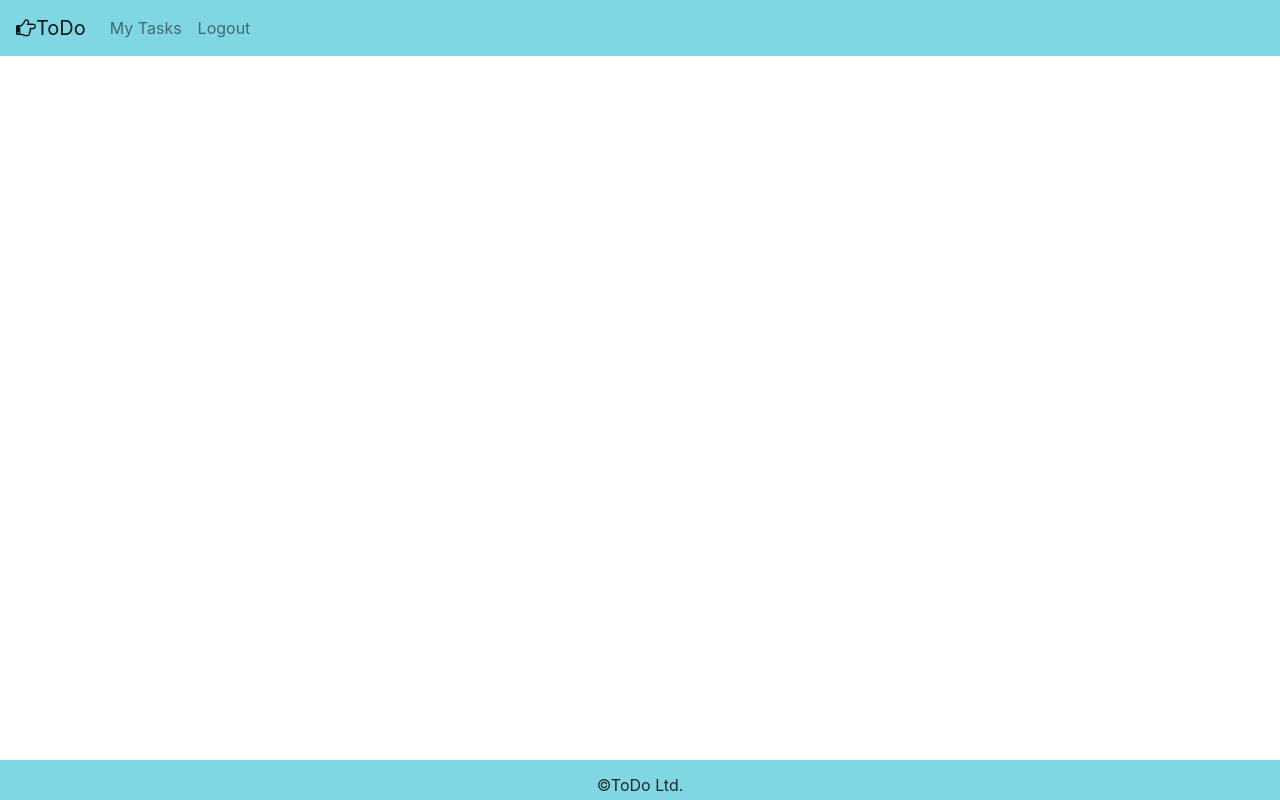
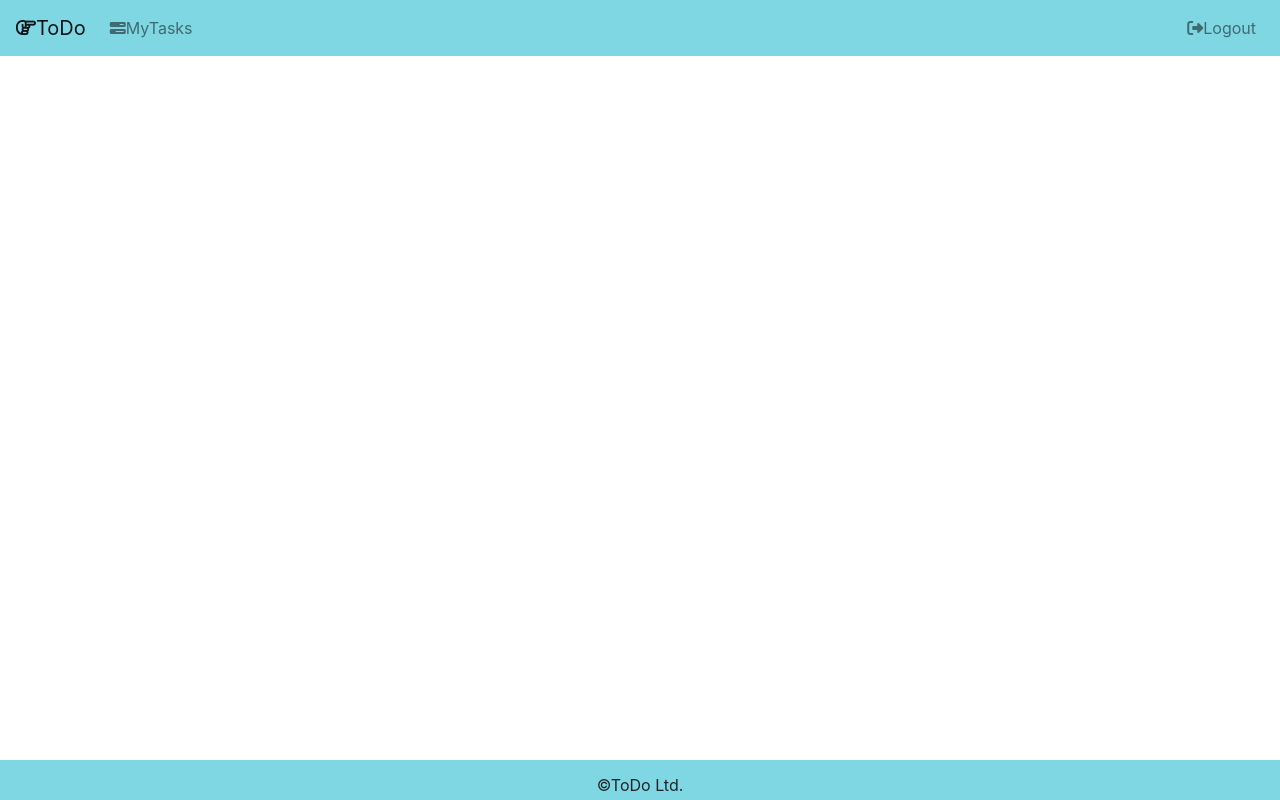
Before and after one commit to deepakbeatz/ToDo, a React (Create React App) app: page / in a window 1280 px wide. Built offline with nearby package versions, Linux system fonts and the light colour scheme.

Commit message:
initial commit

```diff
--- a/package.json
+++ b/package.json
@@ -7,7 +7,6 @@
     "@testing-library/react": "^9.4.0",
     "@testing-library/user-event": "^7.2.1",
     "bootstrap": "^4.4.1",
-    "font-awesome": "^4.7.0",
     "radium": "^0.26.0",
     "react": "^16.12.0",
     "react-bootstrap": "^1.0.0-beta.16",
--- a/public/index.html
+++ b/public/index.html
@@ -28,6 +28,7 @@
     <title>ToDo</title>
   </head>
   <body>
+    <script src="https://kit.fontawesome.com/3a7dd267be.js" crossorigin="anonymous"></script>
     <noscript>You need to enable JavaScript to run this app.</noscript>
     <div id="root"></div>
     <!--
--- a/src/Components/Navbar.js
+++ b/src/Components/Navbar.js
@@ -1,5 +1,5 @@
 import React,{Component} from 'react';
-import {Navbar,Nav,NavDropdown,Form,FormControl,Button} from 'react-bootstrap';
+import {Navbar,Nav} from 'react-bootstrap';
 import './navbar.css';
 
 class navbar extends Component{
@@ -8,13 +8,15 @@ class navbar extends Component{
         return(
             <div>
                 <Navbar className="navColor" expand="lg">
-                    <Navbar.Brand href="#home"><i className="fa fa-hand-o-right" aria-hidden="true"></i>ToDo</Navbar.Brand>
+                    <Navbar.Brand href="#"><i className="fa fa-hand-o-right" aria-hidden="true"></i>ToDo</Navbar.Brand>
                     <Navbar.Toggle aria-controls="basic-navbar-nav" />
                     <Navbar.Collapse id="basic-navbar-nav">
-                    <Nav className="mr-auto">
-                        <Nav.Link href="#">My Tasks</Nav.Link>
-                        <Nav.Link href="#">Logout</Nav.Link>
-                    </Nav>
+                        <Nav className="mr-auto">
+                            <Nav.Link href="#"><i class="fa fa-tasks"></i>MyTasks</Nav.Link>
+                        </Nav>
+                        <Nav>
+                            <Nav.Link href="#"><i class="fas fa-sign-out-alt"></i>Logout</Nav.Link>
+                        </Nav>
                     </Navbar.Collapse>
                 </Navbar>
             </div>
--- a/src/index.js
+++ b/src/index.js
@@ -3,8 +3,9 @@ import ReactDOM from 'react-dom';
 import './index.css';
 import App from './App';
 import * as serviceWorker from './serviceWorker';
-import '../node_modules/font-awesome/css/font-awesome.min.css';
 import 'bootstrap/dist/css/bootstrap.min.css';
+
+
 
 ReactDOM.render(<App />, document.getElementById('root'));
 
```
